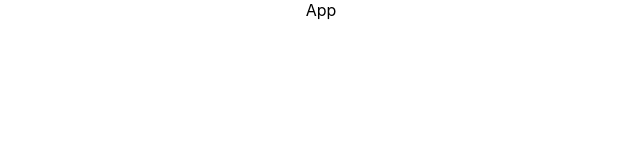
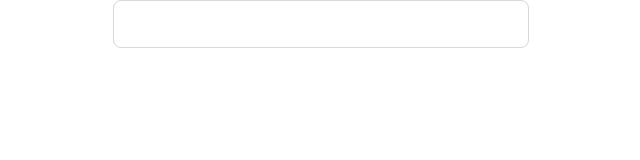
Before and after one commit to peaksoft-school/health-check-js10, a React (Create React App) app: page / in a window 1280 px wide. Shown: the top 160 px of the page, without its empty margins (319-959 px from the left). Built offline with nearby package versions, Linux system fonts and the light colour scheme.

Commit message:
added UI input

```diff
--- a/package.json
+++ b/package.json
@@ -3,6 +3,9 @@
   "version": "0.1.0",
   "private": true,
   "dependencies": {
+    "@emotion/react": "^11.11.1",
+    "@emotion/styled": "^11.11.0",
+    "@mui/material": "^5.14.15",
     "@testing-library/jest-dom": "^5.17.0",
     "@testing-library/react": "^13.4.0",
     "@testing-library/user-event": "^13.5.0",
--- a/src/App.js
+++ b/src/App.js
@@ -1,7 +1,12 @@
 import './App.css'
+import { Input } from './components/UI/input/Input'
 
 function App() {
-   return <div className="App">App</div>
+   return (
+      <div className="App">
+         <Input />
+      </div>
+   )
 }
 
 export default App
--- /dev/null
+++ b/src/components/UI/input/Input.jsx
@@ -0,0 +1,55 @@
+import { TextField } from '@mui/material'
+import React from 'react'
+
+export const Input = React.forwardRef(
+   (
+      {
+         value,
+         onChange,
+         placeholder,
+         invalid,
+         error,
+         height = '3rem',
+         width = '26rem',
+      },
+      ref
+   ) => {
+      const InputStyled = {
+         '.MuiOutlinedInput-root': {
+            width: { width },
+            height: { height },
+            borderRadius: '8px',
+            '& fieldset': {
+               borderColor: '#D9D9D9',
+            },
+            '&:hover fieldset': {
+               borderColor: '#959595',
+            },
+            '&:active fieldset': {
+               borderColor: '#rgba(4, 135, 65, 0.80)',
+            },
+            '&:invalid fieldset': {
+               border: '1px solid #F91515',
+            },
+            '&.css-9ddj71-MuiInputBase-root-MuiOutlinedInput-root.Mui-disabled .MuiOutlinedInput-notchedOutline ':
+               {
+                  border: '1px solid #F91515',
+               },
+            '&.Mui-focused fieldset': {
+               borderColor: 'rgba(4, 135, 65, 0.80)',
+            },
+         },
+      }
+      return (
+         <TextField
+            sx={InputStyled}
+            value={value}
+            ref={ref}
+            onChange={onChange}
+            placeholder={placeholder}
+            error={Boolean(error)}
+            invalid={invalid}
+         />
+      )
+   }
+)
```
Also changed, not shown: 1 other file (tests, documents, lock files or other folders).
